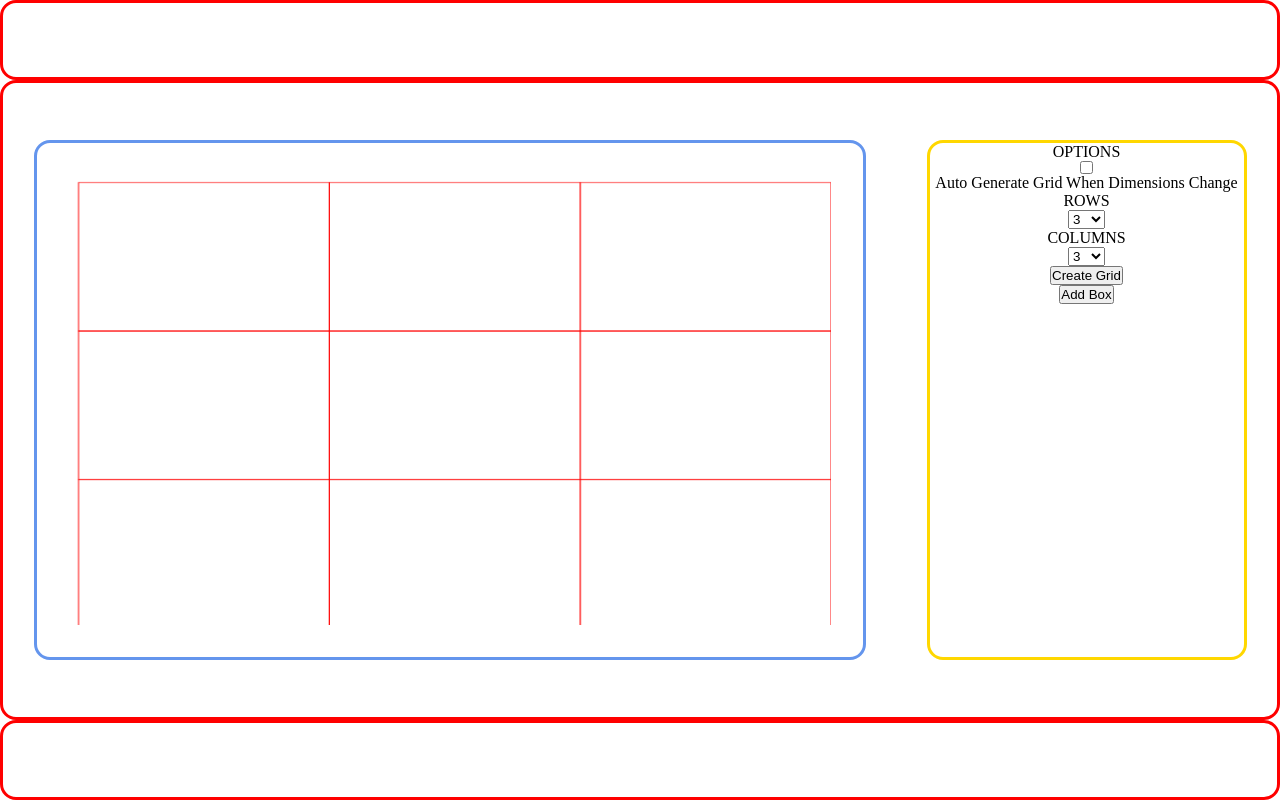
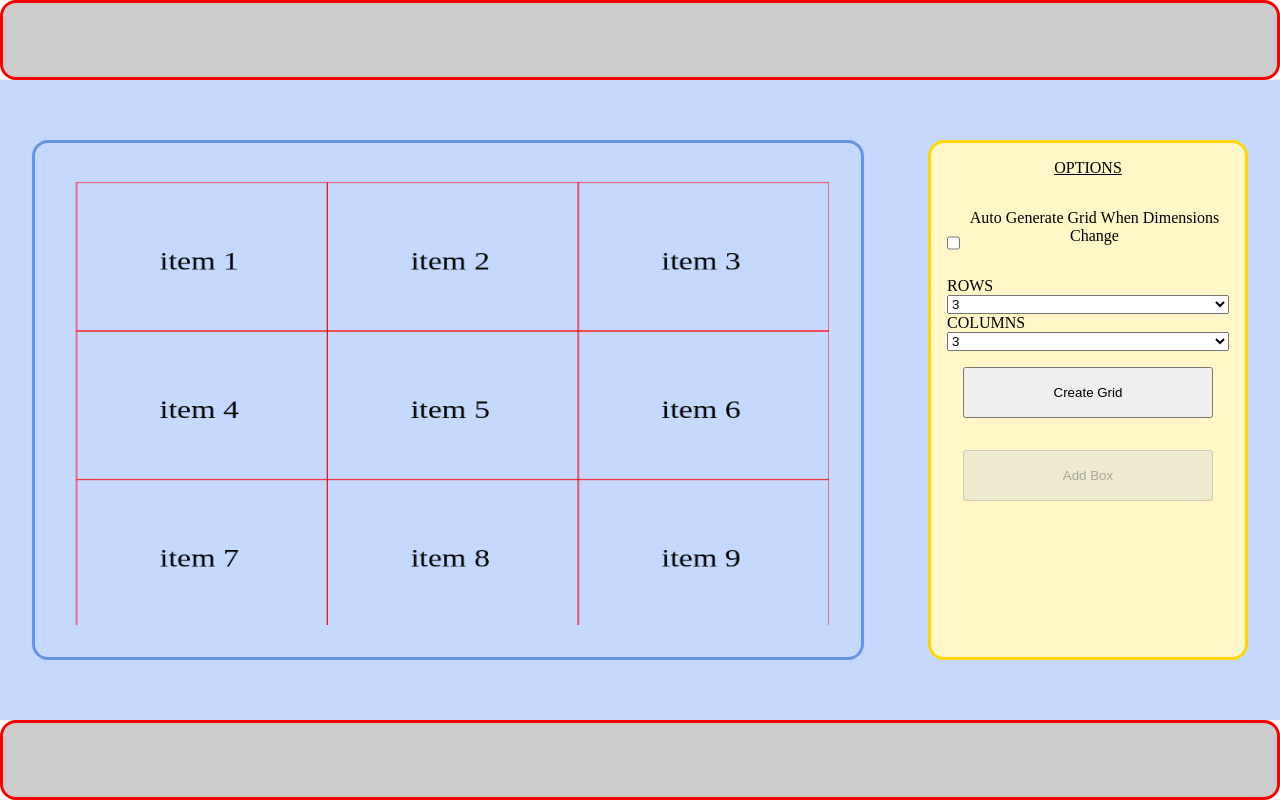
Before and after one commit to patrickrgrady81/Boxes, a plain HTML site: page index.html in a window 1280 px wide. Drawn offline with Linux system fonts and the light colour scheme.

Commit message:
finished?

```diff
--- a/css/index.css
+++ b/css/index.css
@@ -11,7 +11,7 @@
     height: 100vh;
 }
 
-nav, main, footer {
+nav, footer {
   border: 3px solid red;
   border-radius: 1rem;
 }
@@ -25,6 +25,7 @@ main {
   display: flex;
   justify-content: space-around;
   align-items: center;
+  background-color: rgb(197, 217, 255);
 }
 
 .canvas {
@@ -36,10 +37,16 @@ main {
 }
 
 .options {
+  display: flex;
+  flex-direction: column;
+  justify-content: space-between;
+  align-items: center;
   width: 25vw;
   height: 65vh;
   border: 3px solid gold;
   border-radius: 1rem;
+  padding-bottom: 1rem;
+  background-color: rgb(255, 247, 200);;
 }
 
 footer {
@@ -52,8 +59,33 @@ footer {
 }
 
 #myForm {
+  margin: 1rem 1rem;
   display: flex;
   flex-direction: column;
-  justify-content: space-between;
-  align-items: center;
+  /* height: 50vh; */
 }
+
+input[type='select'], button {
+  margin: 1rem;
+  padding: 1rem;
+}
+
+label:nth-child(1){
+  margin-bottom: 2rem;
+  text-align: center;
+  text-decoration: underline;
+}
+
+.add-margin-bottom {
+  margin-bottom: 2rem;
+  text-align: center;
+}
+
+.check {
+  display: flex;
+  flex-direction: row;
+}
+
+nav, footer {
+  background-color: rgb(204, 204, 204);
+}
--- a/index.html
+++ b/index.html
@@ -15,14 +15,16 @@
             <div class="options">
                 <form id='myForm'>
                     <label form="myForm">OPTIONS</label>
-                    <input type="checkbox" id="auto" name="auto">
-                    <label for="auto">Auto Generate Grid When Dimensions Change</label>
+                    <div class="check">
+                        <input type="checkbox" id="auto" name="auto">
+                        <label for="auto" class="add-margin-bottom">Auto Generate Grid When Dimensions Change</label>
+                    </div>
                     <label for="rows">ROWS</label>
                     <select id="rows"></select>
                     <label for="columns">COLUMNS</label>
                     <select id="columns"></select>
                     <button id="createButton">Create Grid</button>
-                    <button id="addButton">Add Box</button>
+                    <button id="addButton" disabled>Add Box</button>
                 </form>
             </div>
         </main>
--- a/js/Grid.js
+++ b/js/Grid.js
@@ -14,15 +14,13 @@ export default class Grid {
         this.height = this.display.clientHeight;
         this.rowBoxWidth = 0;
         this.colBoxHeight = 0;
-
+        this.carryover = 1;
     }
 
     // get how many boxes I will need
     create = () => {
-        // debugger;
         this.recalculate()
         this.ctx.clearRect(0, 0, this.display.width, this.display.height);
-        let carryover = 1;
         let index = 0;
         let i;
 
@@ -37,6 +35,7 @@ export default class Grid {
                 this.startX = this.margin;
                 this.startY += this.colBoxHeight
             }
+
         return this;
     }
 
@@ -55,6 +54,7 @@ export default class Grid {
             this.rows++;
         }
         this.create();
+        this.draw();
     }
 
     removeBox = () => {
@@ -63,7 +63,6 @@ export default class Grid {
 
     recalculate = () => {
         this.rowBoxWidth = ((this.width - 10) / this.cols);
-        debugger;
         this.colBoxHeight = ((this.height + 80) / this.rows);
     }
 }
--- a/js/box.js
+++ b/js/box.js
@@ -1,12 +1,14 @@
 export default class Box {
     constructor(ctx, index, x, y, width, height) {
-        // debugger;
         this.ctx = ctx;
         this.x = x;
         this.y = y;
         this.width = width;
         this.height = height;
         this.index = index;
+        this.textFont = `${width / 8}px serif`;
+        this.closeFont = `${width / 10}px serif`;
+        this.midpoint = [Math.floor(this.width / 2), Math.floor(this.height / 2)];
     }
 
     drawFilled = (color = "00ff00") => {
@@ -20,17 +22,20 @@ export default class Box {
     }
 
     drawBox = () => {
-        console.log('drawing box ' + this);
         this.drawOutline();
         this.drawText();
         this.drawClose();
     }
 
     drawText = () => {
-        // console.log("drawing text...");
+        this.ctx.font = this.textFont;
+        this.ctx.fillText(`item ${this.index + 1}`, this.midpoint[0]+this.x - this.midpoint[0]/3 , this.midpoint[1] + this.y + this.midpoint[1]/6);
     }
 
     drawClose = () => {
-        // console.log("draw close...");
+        this.ctx.font = this.closeFont;
+        // console.log(Math.floor(this.width), Math.floor(this.y), Math.floor(this.x));
+        // this.ctx.fillText('x', (this.midpoint[0]), this.y);
+        // console.log('x', this.y + this.height);
     }
 }
--- a/js/main.js
+++ b/js/main.js
@@ -16,6 +16,10 @@ const start = () => {
 
     let [ctx, display] = new Canvas().create();
 
+    display.addEventListener('click', (e) => {
+        console.log(e.offsetX, e.offsetY);
+    });
+
     let rowsElement = document.querySelector('#rows');
     let colsElement = document.querySelector('#columns');
     let auto = document.querySelector('#auto');
@@ -33,6 +37,7 @@ const start = () => {
     // handle input onChanges
     const handleColChange = (e) => {
         e.preventDefault();
+        let rows = parseInt(rowsElement.value);
         let cols = parseInt(colsElement.value);
         if (auto.checked) {
             xGrid = new Grid(ctx, display, rows, cols).create();
@@ -46,6 +51,7 @@ const start = () => {
     const handleRowChange = (e) => {
         e.preventDefault();
         let rows = parseInt(rowsElement.value);
+        let cols = parseInt(colsElement.value);
         if (auto.checked) {
             xGrid = new Grid(ctx, display, rows, cols).create();
             xGrid.draw();
```
Also changed, not shown: ReadMe.txt (added).
